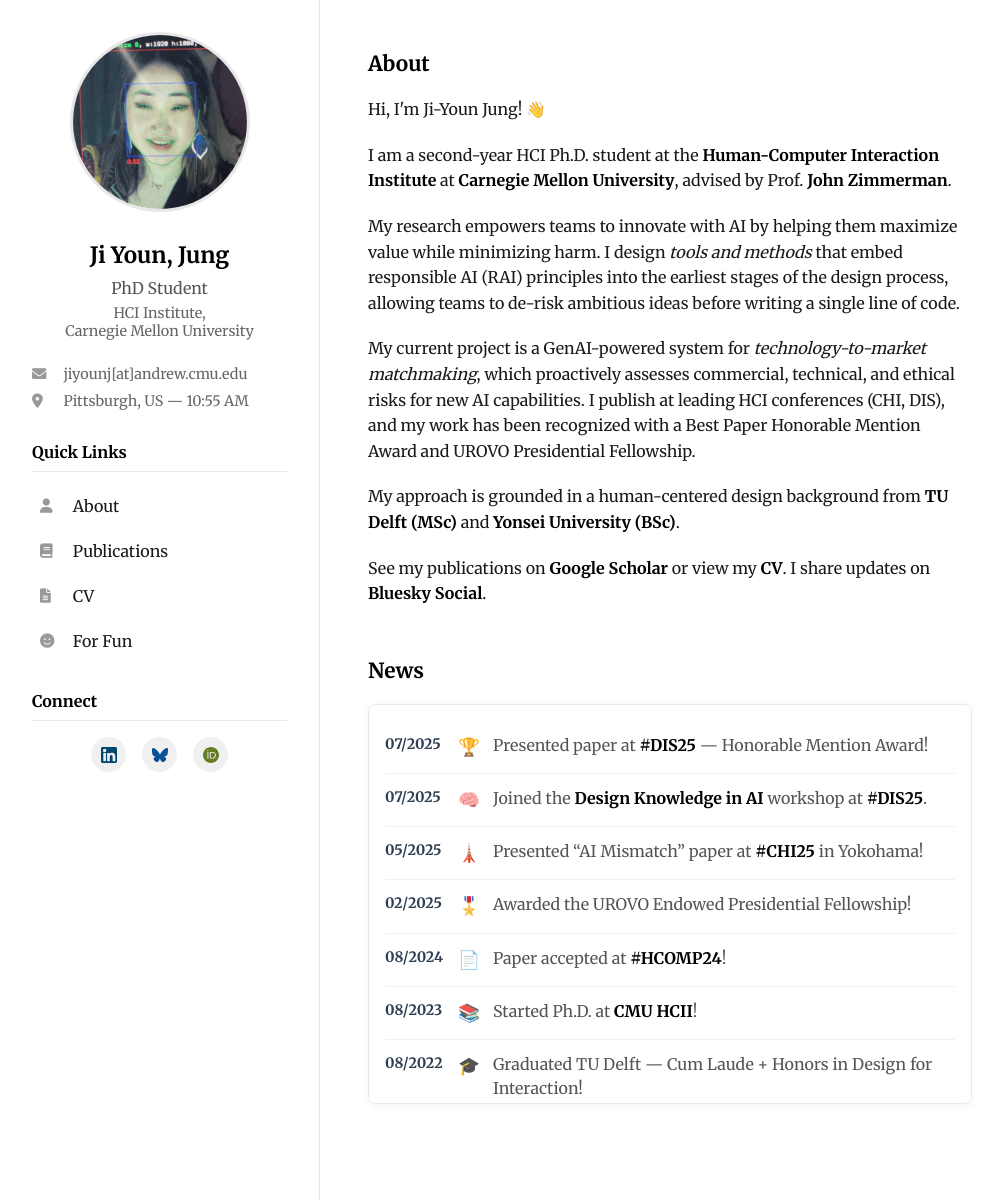
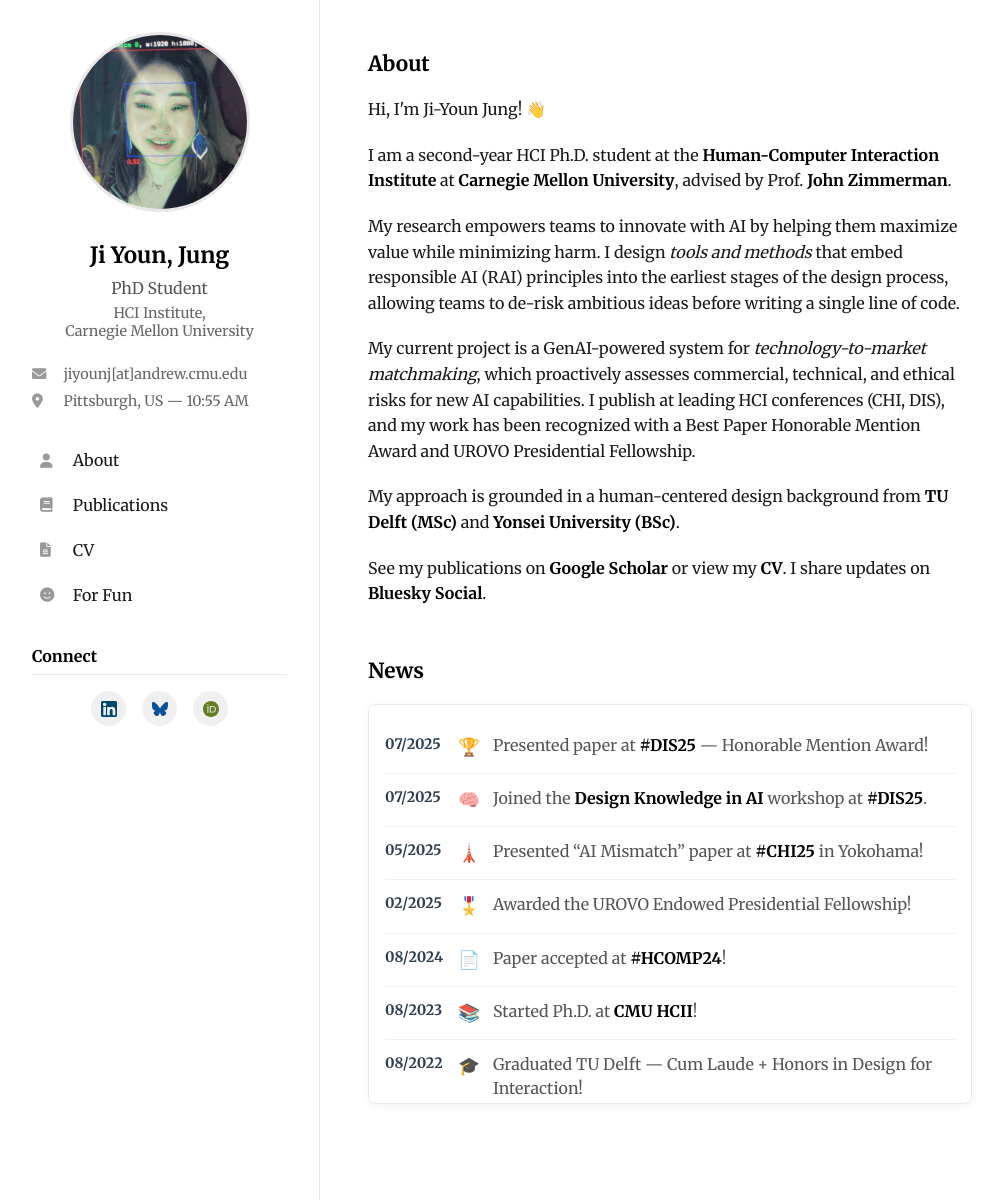
Before and after one commit to jiyoun-jung/jiyounjung, a Jekyll site: the page built from index.html, in a window 1280 px wide and 1200 px high. Shown: the whole window, without its empty margins (40-1043 px from the left). Built offline with Jekyll 4.4.1, drawn with Linux system fonts in a browser that asks for light colours; some web fonts are replaced.

Commit message:
Removing 'Quick Link' header

```diff
--- a/_includes/sidebar.html
+++ b/_includes/sidebar.html
@@ -13,7 +13,6 @@
   </div>
 
   <nav class="quick-links">
-    <h3>Quick Links</h3>
     <ul>
       <li><a href="{{ '/' | relative_url }}"><i class="fas fa-user"></i> About</a></li>
       <!-- LEGACY: Research link - temporarily hidden, will be restored in future updates -->
```
